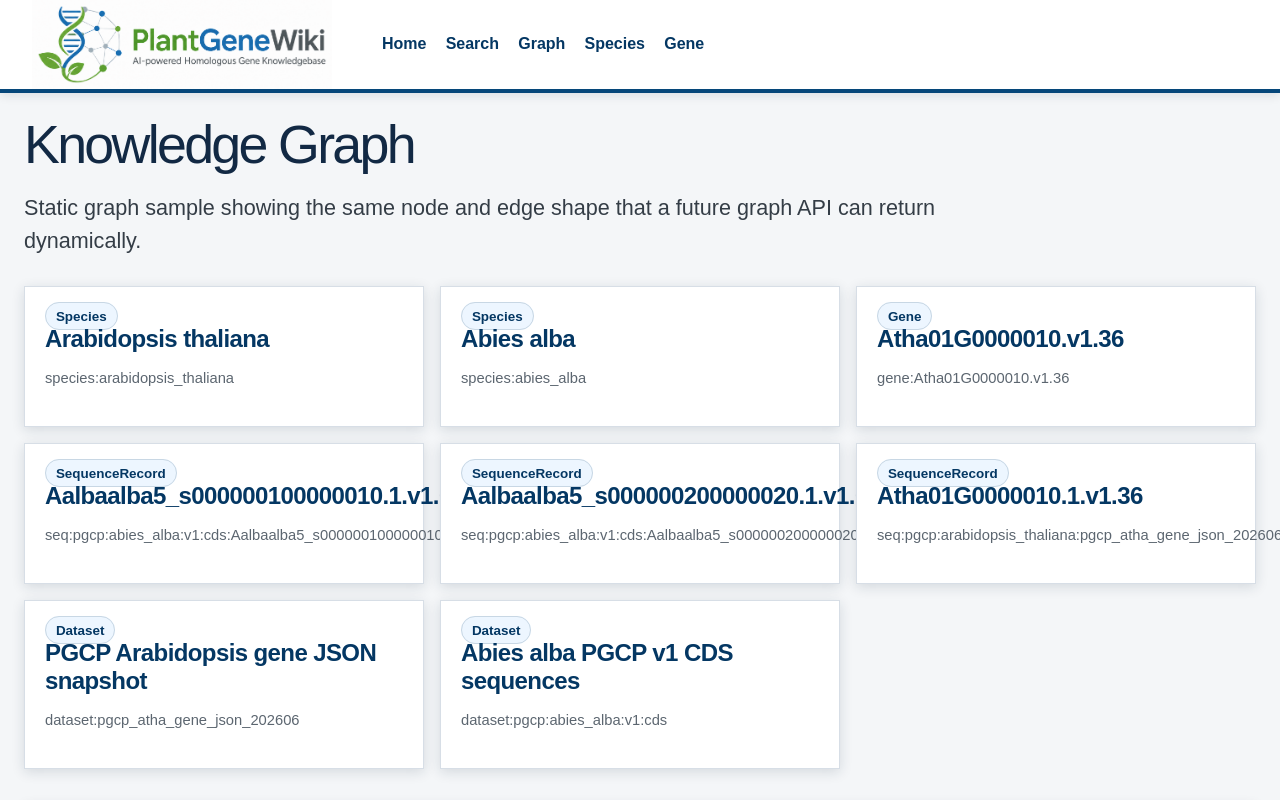
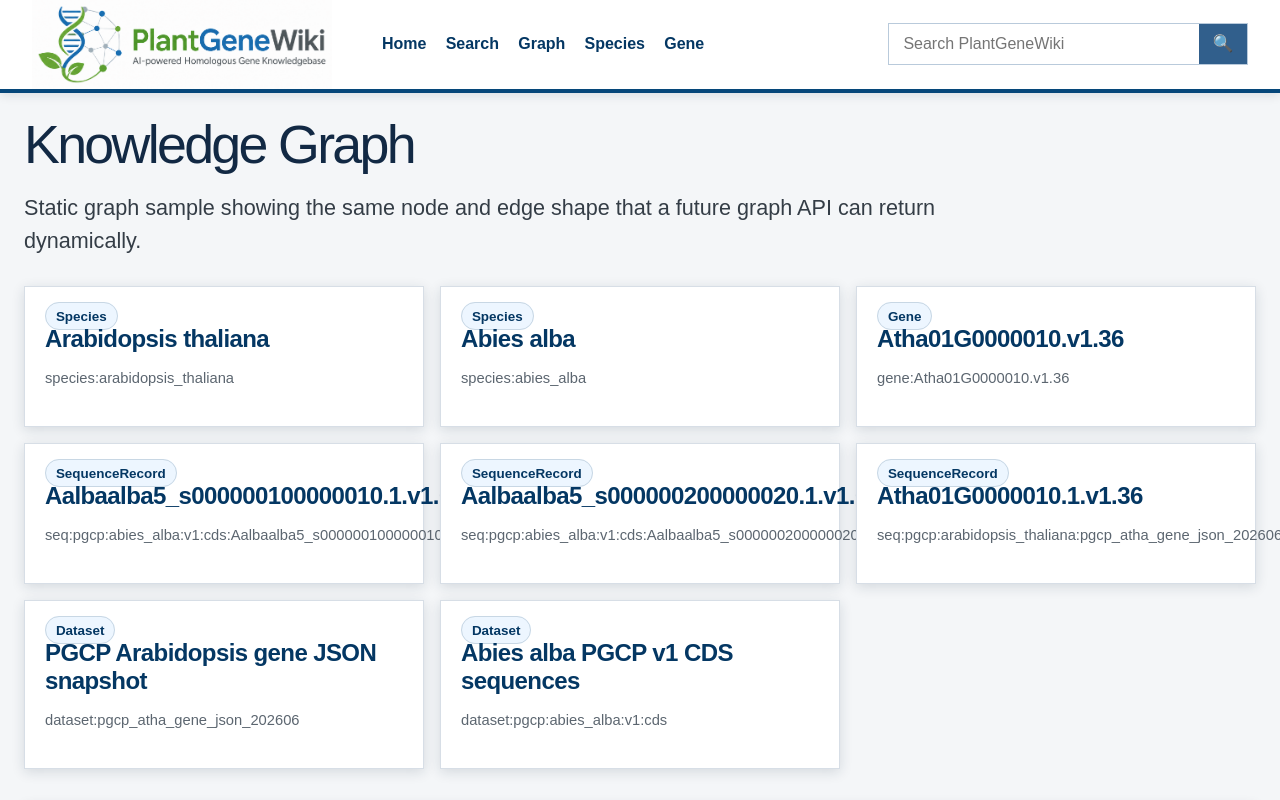
Before and after one commit to nebuscar/PlantGeneWiki, an Astro site in the folder apps/web/: page /graph in a window 1280 px wide. Shown: the top 800 px of the page. Built offline with nearby package versions, Linux system fonts and the light colour scheme; Astro itself is replaced by a stand-in of ours.

Commit message:
Hide header search on home page only

```diff
--- a/apps/web/src/layouts/BaseLayout.astro
+++ b/apps/web/src/layouts/BaseLayout.astro
@@ -1,7 +1,7 @@
 ---
 import "../styles/global.css";
 
-const { title = "PlantGeneWiki", description = "Static-first PlantGeneWiki knowledge base." } = Astro.props;
+const { title = "PlantGeneWiki", description = "Static-first PlantGeneWiki knowledge base.", showHeaderSearch = true } = Astro.props;
 ---
 <!doctype html>
 <html lang="en">
@@ -25,6 +25,12 @@ const { title = "PlantGeneWiki", description = "Static-first PlantGeneWiki knowl
         <a href="/species/arabidopsis_thaliana">Species</a>
         <a href="/genes/Atha01G0000010.v1.36">Gene</a>
       </nav>
+      {showHeaderSearch && (
+        <form class="header-search" action="/search" role="search">
+          <input name="q" type="search" placeholder="Search PlantGeneWiki" />
+          <button type="submit" aria-label="Search"><span class="search-icon" aria-hidden="true">&#128269;</span></button>
+        </form>
+      )}
     </header>
     <main class="page-shell">
       <slot />
--- a/apps/web/src/pages/index.astro
+++ b/apps/web/src/pages/index.astro
@@ -2,7 +2,7 @@
 import BaseLayout from "../layouts/BaseLayout.astro";
 import { datasets, genes, searchItems, sequenceRecords, species } from "../lib/api-data";
 ---
-<BaseLayout title="PlantGeneWiki" description="A GeneCards-inspired plant genomics knowledge base prototype.">
+<BaseLayout title="PlantGeneWiki" description="A GeneCards-inspired plant genomics knowledge base prototype." showHeaderSearch={false}>
   <section class="hero">
     <h1><strong>PlantGeneWiki:</strong> The Plant Gene Knowledge Base</h1>
     <p class="lede">
--- a/apps/web/src/styles/global.css
+++ b/apps/web/src/styles/global.css
@@ -94,6 +94,22 @@ nav a:hover {
   color: var(--orange-dark);
 }
 
+.header-search {
+  display: flex;
+  min-width: min(360px, 32vw);
+  height: 42px;
+  margin-left: auto;
+  border: 1px solid var(--border-strong);
+}
+
+.header-search input {
+  width: 100%;
+  border: 0;
+  padding: 0 0.9rem;
+  font: inherit;
+}
+
+.header-search button,
 .search-action {
   display: grid;
   place-items: center;
@@ -853,6 +869,12 @@ nav a:hover {
     min-width: 0;
   }
 
+  .header-search {
+    width: 100%;
+    min-width: 0;
+    margin-left: 0;
+  }
+
   .gene-card-shell {
     grid-template-columns: 1fr;
   }
```
